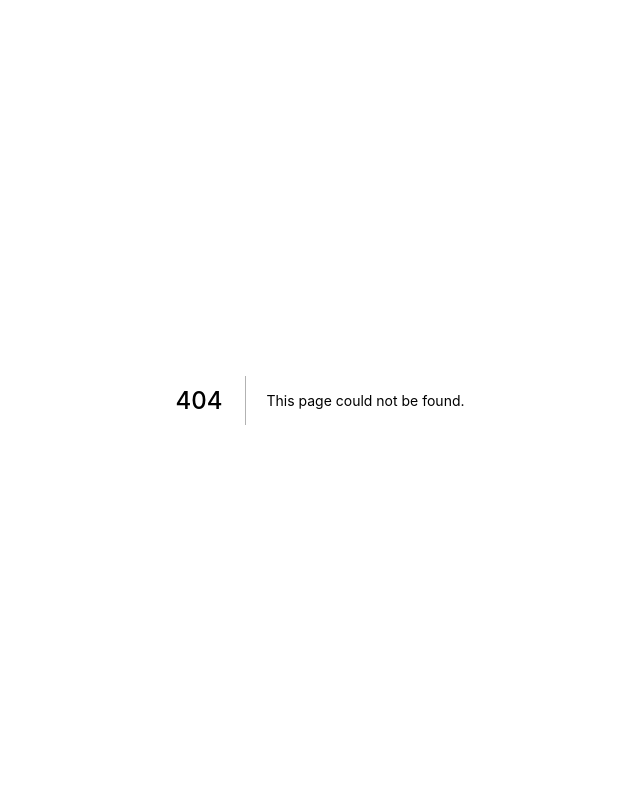
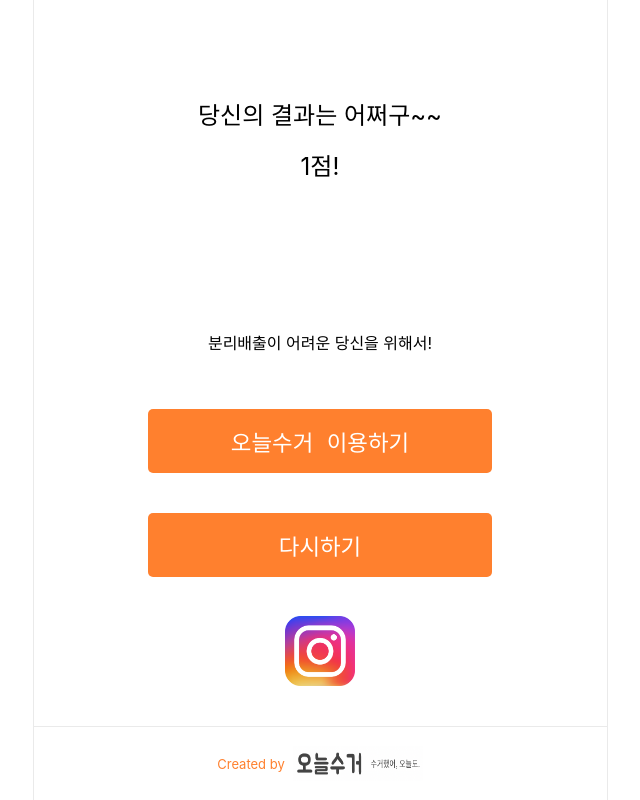
Before and after one commit to dumbokim/onulsugo_mbti, a Next.js app: page /result/1 in a window 1280 px wide. Before the commit this address had no page. Shown: the whole page, without its empty margins (320-960 px from the left). Built offline with nearby package versions, Linux system fonts and the light colour scheme.

Commit message:
점수 계산 로직 추가

```diff
--- a/pages/result/index.tsx
+++ b/pages/result/[id].tsx
@@ -6,11 +6,13 @@ import { useState, useEffect } from "react";
 import {useSpring, animated} from 'react-spring';
 import {useRouter} from "next/router";
 
-const Home: NextPage = () => {
+const ResultPage: NextPage = () => {
   const [page, setPage] = useState(0);
   const [refresh, setRefresh] = useState(true);
   const [first, setFirst] = useState(true);
   const router = useRouter();
+
+  const {id} = router.query;
 
   useEffect(() => {
     console.log('hi');
@@ -83,9 +85,15 @@ const Home: NextPage = () => {
       <div className={styles.context}>
       <animated.div className={styles.main}
         style={{...startAni}}>
-          <div className={styles.question}><p className={styles.description}>
-            당신의 결과는 어쩌구~~
+          <div className={styles.question}>
+            <p className={styles.description}>
+            {`당신의 결과는 어쩌구~~`}
           </p>
+
+          <p className={styles.description}>
+            {`${id}점!`}
+          </p>
+
           </div>
           <div className={styles.answer}>
             <p>
@@ -146,4 +154,4 @@ const Home: NextPage = () => {
   );
 };
 
-export default Home;
+export default ResultPage;
```
Also changed, not shown: pages/index.tsx (+18 -9 lines).
